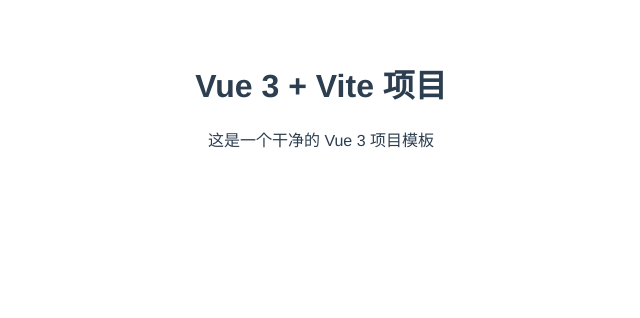
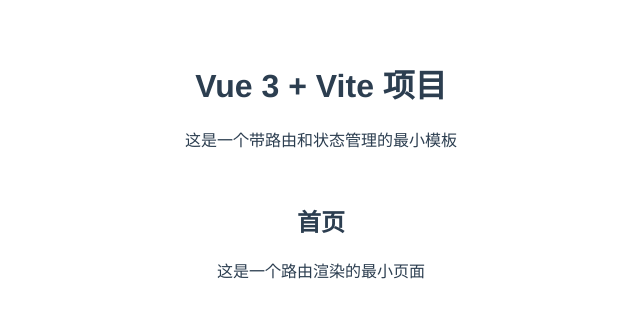
Before and after one commit to Yawwwwn/Test-Server, a Vue app: page / in a window 1280 px wide. Shown: the top 318 px of the page, without its empty margins (319-959 px from the left). Built offline with nearby package versions, Linux system fonts and the light colour scheme; the HTML template or start-up script is replaced by a standard one.

Commit message:
feat: add vue-router and pinia integration with minimal setup; add Home view and router; wire up App and main.ts; add TS Vue shim

```diff
--- a/package.json
+++ b/package.json
@@ -9,7 +9,9 @@
     "preview": "vite preview"
   },
   "dependencies": {
-    "vue": "^3.5.26"
+    "vue": "^3.5.26",
+    "pinia": "^3.0.4",
+    "vue-router": "^4.6.4"
   },
   "devDependencies": {
     "@types/node": "^25.1.0",
--- a/src/App.vue
+++ b/src/App.vue
@@ -1,7 +1,8 @@
 <template>
   <div id="app">
     <h1>Vue 3 + Vite 项目</h1>
-    <p>这是一个干净的 Vue 3 项目模板</p>
+    <p>这是一个带路由和状态管理的最小模板</p>
+    <RouterView />
   </div>
 </template>
 
--- /dev/null
+++ b/src/router/index.ts
@@ -0,0 +1,11 @@
+import { createRouter, createWebHistory } from 'vue-router'
+import Home from '@/views/Home.vue'
+
+const routes = [
+  { path: '/', name: 'Home', component: Home }
+]
+
+export default createRouter({
+  history: createWebHistory(import.meta.env.BASE_URL),
+  routes
+})
--- /dev/null
+++ b/src/shims-vue.d.ts
@@ -0,0 +1,5 @@
+declare module '*.vue' {
+  import { defineComponent } from 'vue'
+  const component: ReturnType<typeof defineComponent>;
+  export default component;
+}
--- /dev/null
+++ b/src/views/Home.vue
@@ -0,0 +1,15 @@
+<template>
+  <div class="home">
+    <h2>首页</h2>
+    <p>这是一个路由渲染的最小页面</p>
+  </div>
+</template>
+
+<script setup lang="ts">
+</script>
+
+<style scoped>
+.home {
+  padding: 16px;
+}
+</style>
```
Also changed, not shown: src/main.ts (+9 -0 lines), 1 other file (tests, documents, lock files or other folders).
